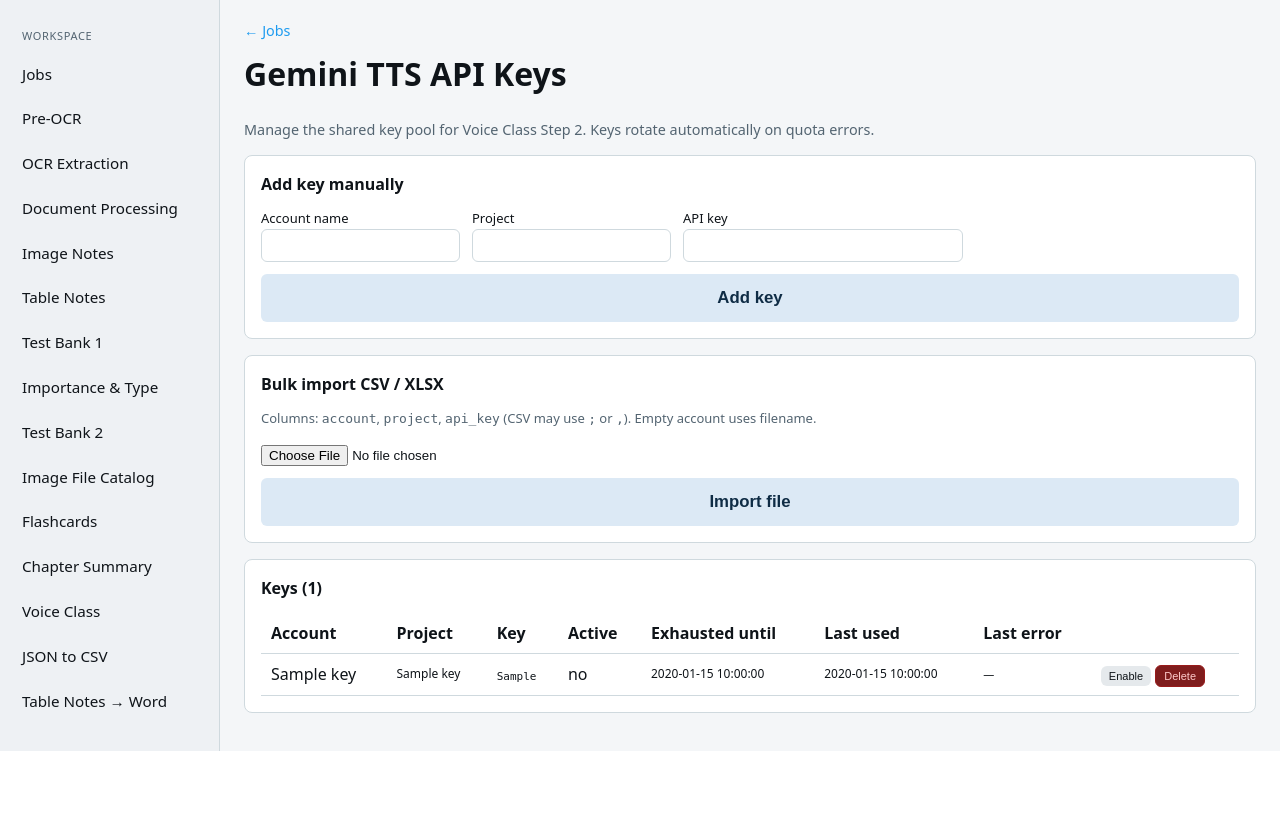
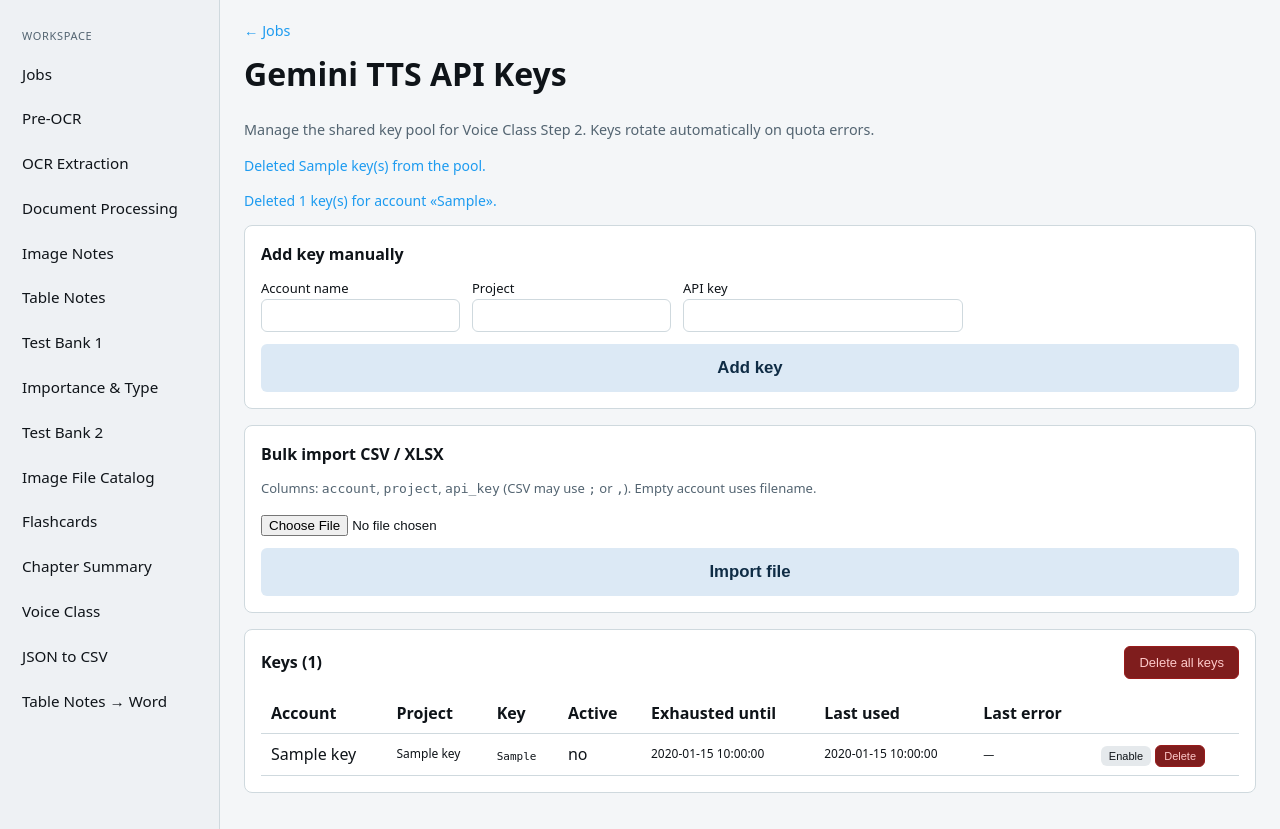
Before and after one commit to mohammadbaghershahmir/Automations_Project_Pileh, a FastAPI app: template content_automation_project/webapp/templates/admin_gemini_tts_keys.html in a window 1280 px wide. Shown: the part 49-878 px from the top of the page. Before the commit the page ends 800 px from the top, so only its background shows below. Run offline with FastAPI, Linux system fonts and the light colour scheme; the template is opened without the code that fills it: most values are stand-ins (such as "Sample title", 1, 10 or a date in 2020); parts of the project's set-up code (start-up, migrations or seed data) failed here and were passed over; some libraries are stand-ins or nearby versions.

Commit message:
Feat : bulk delete for GOOGLE API TTS

```diff
--- a/content_automation_project/webapp/main.py
+++ b/content_automation_project/webapp/main.py
@@ -1029,11 +1029,14 @@ def create_app() -> FastAPI:
         db: Session = Depends(get_db),
     ) -> Any:
         require_admin(user)
-        from webapp.gemini_tts_keys_service import list_keys_for_admin
+        from webapp.gemini_tts_keys_service import account_name_groups, list_keys_for_admin
 
         imported = request.query_params.get("imported")
         added = request.query_params.get("added")
         skipped = request.query_params.get("skipped")
+        deleted_all = request.query_params.get("deleted_all")
+        deleted_account = request.query_params.get("deleted_account")
+        deleted_count = request.query_params.get("deleted_count")
         err = request.query_params.get("error")
         return templates.TemplateResponse(
             request,
@@ -1041,9 +1044,13 @@ def create_app() -> FastAPI:
             {
                 "user": user,
                 "keys": list_keys_for_admin(db),
+                "account_groups": account_name_groups(db),
                 "imported": imported,
                 "added": added,
                 "skipped": skipped,
+                "deleted_all": deleted_all,
+                "deleted_account": deleted_account,
+                "deleted_count": deleted_count,
                 "error": err,
             },
         )
@@ -1128,6 +1135,42 @@ def create_app() -> FastAPI:
 
         delete_key(db, key_id)
         return RedirectResponse("/admin/gemini-tts-keys", status_code=302)
+
+    @app.post("/admin/gemini-tts-keys/delete-all")
+    def admin_gemini_tts_keys_delete_all(
+        user: CurrentUser,
+        db: Session = Depends(get_db),
+    ) -> RedirectResponse:
+        require_admin(user)
+        from webapp.gemini_tts_keys_service import delete_all_keys
+
+        n = delete_all_keys(db)
+        return RedirectResponse(f"/admin/gemini-tts-keys?deleted_all={n}", status_code=302)
+
+    @app.post("/admin/gemini-tts-keys/delete-by-account")
+    async def admin_gemini_tts_keys_delete_by_account(
+        request: Request,
+        user: CurrentUser,
+        db: Session = Depends(get_db),
+    ) -> RedirectResponse:
+        require_admin(user)
+        form = await request.form()
+        account_name = str(form.get("account_name") or "").strip()
+        if not account_name:
+            return RedirectResponse("/admin/gemini-tts-keys?error=Account+name+is+required", status_code=302)
+        from webapp.gemini_tts_keys_service import delete_keys_by_account_name
+        from urllib.parse import quote
+
+        n = delete_keys_by_account_name(db, account_name)
+        if n == 0:
+            return RedirectResponse(
+                f"/admin/gemini-tts-keys?error={quote(f'No keys found for account {account_name!r}')}",
+                status_code=302,
+            )
+        return RedirectResponse(
+            f"/admin/gemini-tts-keys?deleted_account={quote(account_name)}&deleted_count={n}",
+            status_code=302,
+        )
 
     @app.get("/image-file-catalog/new", response_class=HTMLResponse)
     def image_file_catalog_new(request: Request, user: CurrentUser) -> Any:
--- a/content_automation_project/webapp/templates/admin_gemini_tts_keys.html
+++ b/content_automation_project/webapp/templates/admin_gemini_tts_keys.html
@@ -7,6 +7,12 @@
 
 {% if imported %}
 <p style="color:var(--accent);font-size:14px;">Import complete — added {{ added or 0 }}{% if skipped %}, skipped {{ skipped }} duplicate(s){% endif %}.</p>
+{% endif %}
+{% if deleted_all is not none and deleted_all != "" %}
+<p style="color:var(--accent);font-size:14px;">Deleted {{ deleted_all }} key(s) from the pool.</p>
+{% endif %}
+{% if deleted_account and deleted_count %}
+<p style="color:var(--accent);font-size:14px;">Deleted {{ deleted_count }} key(s) for account «{{ deleted_account }}».</p>
 {% endif %}
 {% if error %}
 <p style="color:#f87171;font-size:14px;">{{ error }}</p>
@@ -33,8 +39,41 @@
   </form>
 </div>
 
+{% if account_groups|length > 1 or (account_groups|length == 1 and account_groups[0].count > 1) %}
 <div class="card">
-  <h2 style="margin-top:0;font-size:1rem;">Keys ({{ keys|length }})</h2>
+  <h2 style="margin-top:0;font-size:1rem;">Delete by account name</h2>
+  <p class="muted" style="margin-top:0;font-size:13px;">Bulk imports often add many keys under one account label. Remove every key with that name in one step.</p>
+  <table>
+    <thead>
+      <tr><th>Account</th><th>Keys</th><th></th></tr>
+    </thead>
+    <tbody>
+      {% for g in account_groups %}
+      <tr>
+        <td><strong>{{ g.account_name }}</strong></td>
+        <td>{{ g.count }}</td>
+        <td>
+          <form method="post" action="/admin/gemini-tts-keys/delete-by-account" style="display:inline;" onsubmit="return confirm('Delete all {{ g.count }} key(s) for account «{{ g.account_name }}»? This cannot be undone.');">
+            <input type="hidden" name="account_name" value="{{ g.account_name }}"/>
+            <button type="submit" class="btn-danger" style="font-size:11px;padding:4px 10px;background:#7f1d1d;color:#fecaca;border:1px solid #991b1b;border-radius:6px;cursor:pointer;">Delete all «{{ g.account_name }}»</button>
+          </form>
+        </td>
+      </tr>
+      {% endfor %}
+    </tbody>
+  </table>
+</div>
+{% endif %}
+
+<div class="card">
+  <div style="display:flex;flex-wrap:wrap;align-items:center;justify-content:space-between;gap:12px;margin-bottom:14px;">
+    <h2 style="margin:0;font-size:1rem;">Keys ({{ keys|length }})</h2>
+    {% if keys|length %}
+    <form method="post" action="/admin/gemini-tts-keys/delete-all" onsubmit="return confirm('Delete ALL {{ keys|length }} Gemini TTS API key(s)? This cannot be undone.');">
+      <button type="submit" class="btn-danger" style="font-size:13px;padding:8px 14px;background:#7f1d1d;color:#fecaca;border:1px solid #991b1b;border-radius:6px;cursor:pointer;">Delete all keys</button>
+    </form>
+    {% endif %}
+  </div>
   <table>
     <thead>
       <tr><th>Account</th><th>Project</th><th>Key</th><th>Active</th><th>Exhausted until</th><th>Last used</th><th>Last error</th><th></th></tr>
@@ -57,6 +96,12 @@
           <form method="post" action="/admin/gemini-tts-keys/{{ k.id }}/delete" style="display:inline;" onsubmit="return confirm('Delete this key?');">
             <button type="submit" class="btn-danger" style="font-size:11px;padding:4px 8px;background:#7f1d1d;color:#fecaca;border:1px solid #991b1b;border-radius:6px;cursor:pointer;">Delete</button>
           </form>
+          {% if k.account_count > 1 %}
+          <form method="post" action="/admin/gemini-tts-keys/delete-by-account" style="display:inline;" onsubmit="return confirm('Delete all {{ k.account_count }} keys named «{{ k.account_name }}»?');">
+            <input type="hidden" name="account_name" value="{{ k.account_name }}"/>
+            <button type="submit" class="btn-danger" style="font-size:11px;padding:4px 8px;background:#5c1a1a;color:#fecaca;border:1px solid #7f1d1d;border-radius:6px;cursor:pointer;" title="Delete every key with this account name">All «{{ k.account_name }}»</button>
+          </form>
+          {% endif %}
         </td>
       </tr>
       {% else %}
```
Also changed, not shown: content_automation_project/webapp/gemini_tts_keys_service.py (+40 -0 lines).
